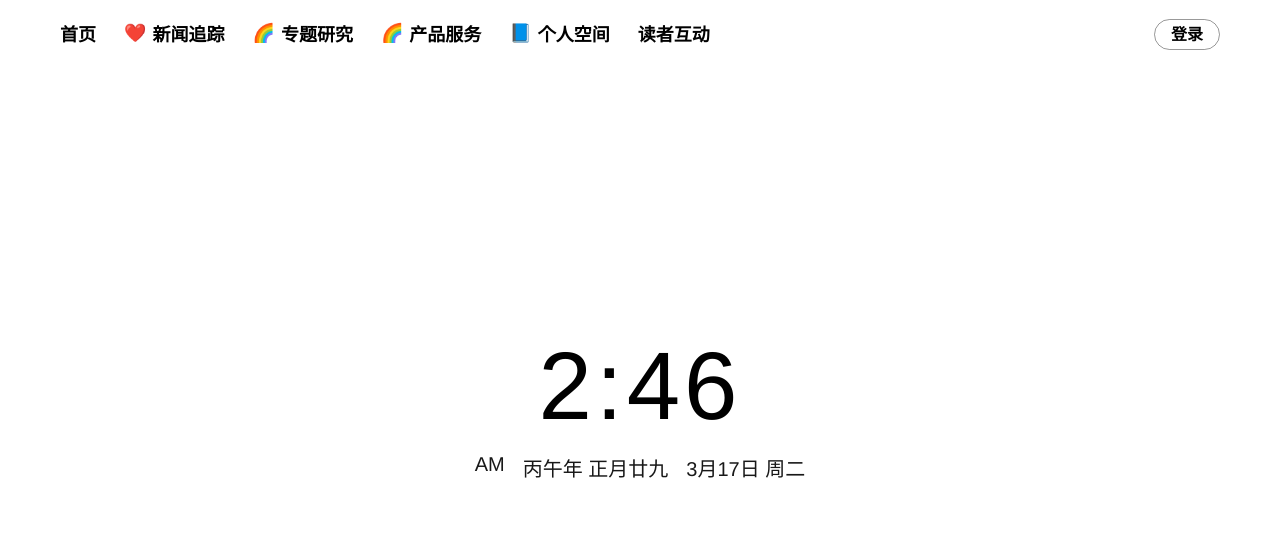
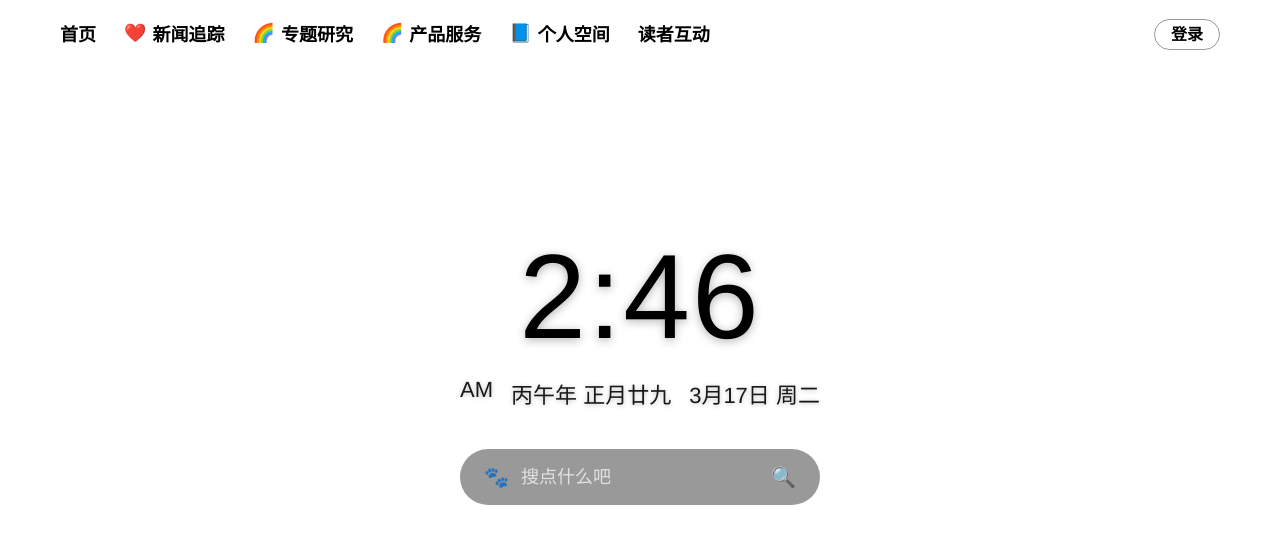
Before and after one commit to Tony-LJ/polair-demo, a Vue app: page /home in a window 1280 px wide. Shown: the top 544 px of the page. Built offline with nearby package versions, Linux system fonts and the light colour scheme; sample sign-in values are in the browser's storage.

Commit message:
feat:home|添加搜索框

```diff
--- a/src/styles/home.scss
+++ b/src/styles/home.scss
@@ -120,22 +120,110 @@ $opacity-base: 0.7;
   margin: 0;
 }
 
-.home-clock-section {
+// 🔥 搜索框样式（和示例图一致）
+.search-box {
+  display: flex;
+  align-items: center;
+  gap: 12px;
+  width: 100%;
+  max-width: 800px; // 控制最大宽度
+  margin-top: 40px; // 与时钟的间距
+  padding: 16px 24px;
+  background: rgba(0, 0, 0, 0.4); // 半透明深色背景
+  backdrop-filter: blur(12px); // 毛玻璃效果
+  border-radius: 40px; // 圆角
+  transition: all 0.3s ease;
+
+  &:focus-within {
+    background: rgba(0, 0, 0, 0.5); // 聚焦时加深背景
+    box-shadow: 0 4px 20px rgba(0, 0, 0, 0.2);
+  }
+
+  .search-icon-left,
+  .search-icon-right {
+    font-size: 20px;
+    color: #ffffff; // 白色图标
+    opacity: 0.9;
+  }
+
+  .search-input {
+    flex: 1;
+    background: transparent;
+    border: none;
+    outline: none;
+    color: #ffffff; // 白色文字
+    font-size: 18px;
+    font-weight: 400;
+
+    &::placeholder {
+      color: rgba(255, 255, 255, 0.7); // 占位符半透明白色
+    }
+  }
+}
+
+.search-box {
+ display: flex;
+ align-items: center;
+ gap: 12px;
+ width: 100%;
+ max-width: 800px; // 控制最大宽度
+ margin-top: 40px; // 与时钟的间距
+ padding: 16px 24px;
+ background: rgba(0, 0, 0, 0.4); // 半透明深色背景
+ backdrop-filter: blur(12px); // 毛玻璃效果
+ border-radius: 40px; // 圆角
+ transition: all 0.3s ease;
+
+ &:focus-within {
+   background: rgba(0, 0, 0, 0.5); // 聚焦时加深背景
+   box-shadow: 0 4px 20px rgba(0, 0, 0, 0.2);
+ }
+
+ .search-icon-left,
+ .search-icon-right {
+   font-size: 20px;
+   color: #ffffff; // 白色图标
+   opacity: 0.9;
+ }
+
+ .search-input {
+   flex: 1;
+   background: transparent;
+   border: none;
+   outline: none;
+   color: #ffffff; // 白色文字
+   font-size: 18px;
+   font-weight: 400;
+
+   &::placeholder {
+     color: rgba(255, 255, 255, 0.7); // 占位符半透明白色
+   }
+ }
+}
+
+// 调整时钟区域的间距，适配搜索框
+.home-hero-section {
   text-align: center;
+  margin-bottom: 80px;
 
   .home-time {
-    font-size: 96px;
-    font-weight: 300;
+    font-size: 120px;
+    font-weight: 100;
     margin: 0;
-    letter-spacing: 4px;
+    letter-spacing: 2px;
+    color: #000000; // 白色时钟（适配深色背景）
+    text-shadow: 0 2px 10px rgba(0, 0, 0, 0.3); // 文字阴影，提升可读性
   }
 
   .home-date-info {
     margin-top: 12px;
-    font-size: 20px;
+    font-size: 22px;
     opacity: 0.9;
     display: flex;
+    justify-content: center;
     gap: 18px;
+    color: #000000; // 白色日期
+    text-shadow: 0 1px 5px rgba(0, 0, 0, 0.3);
   }
 }
 
--- a/src/views/Home.vue
+++ b/src/views/Home.vue
@@ -42,16 +42,27 @@
       </div>
     </header>
 
-    <!-- 核心内容：时钟 -->
+    <!-- 主内容区：时钟 + 搜索框 -->
     <main class="home-main-content">
-      <div class="home-clock-section">
+      <section class="home-hero-section">
         <h1 class="home-time">{{ currentTime }}</h1>
         <div class="home-date-info">
           <span>{{ amPm }}</span>
           <span>丙午年 正月廿九</span>
           <span>{{ currentDate }}</span>
         </div>
-      </div>
+
+        <!-- 🔥 新增搜索框 -->
+        <div class="search-box">
+          <span class="search-icon-left">🐾</span>
+          <input
+              type="text"
+              placeholder="搜点什么吧"
+              class="search-input"
+          />
+          <span class="search-icon-right">🔍</span>
+        </div>
+      </section>
     </main>
   </div>
 </template>
```
